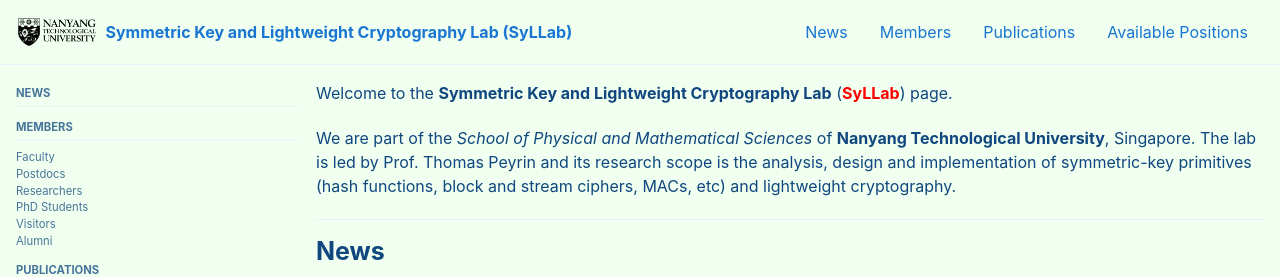
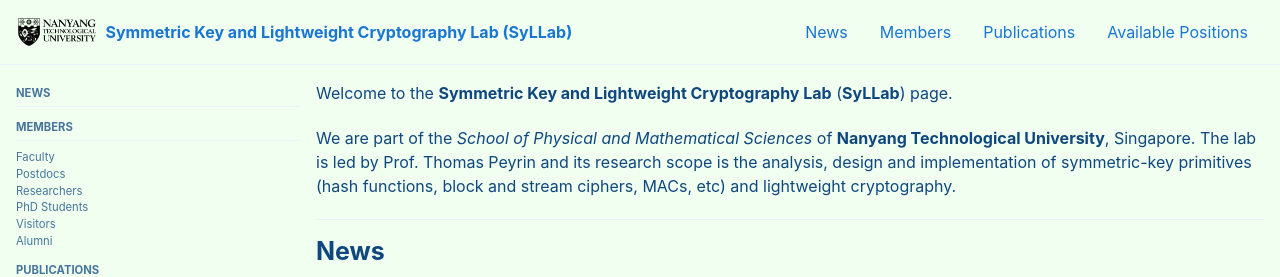
Before and after one commit to thomaspeyrin/web, a Jekyll site: the page built from index.md, in a window 1280 px wide. Shown: the top 277 px of the page. Built offline with Jekyll 4.4.1, drawn with Linux system fonts in a browser that asks for light colours; cached includes are drawn as plain includes; nearby versions of some CDN libraries.

Commit message:
Update index.md

```diff
--- a/index.md
+++ b/index.md
@@ -6,7 +6,7 @@ sidebar:
   nav: "docs"
 ---
 
-Welcome to the **Symmetric Key and Lightweight Cryptography Lab** (<span style="color:red">**SyLLab**</span>) page.
+Welcome to the **Symmetric Key and Lightweight Cryptography Lab** (**SyLLab**) page.
 
 We are part of the *School of Physical and Mathematical Sciences* of **Nanyang Technological University**, Singapore. The lab is led by Prof. Thomas Peyrin and its research scope is the analysis, design and implementation of symmetric-key primitives (hash functions, block and stream ciphers, MACs, etc) and lightweight cryptography.
 
```
